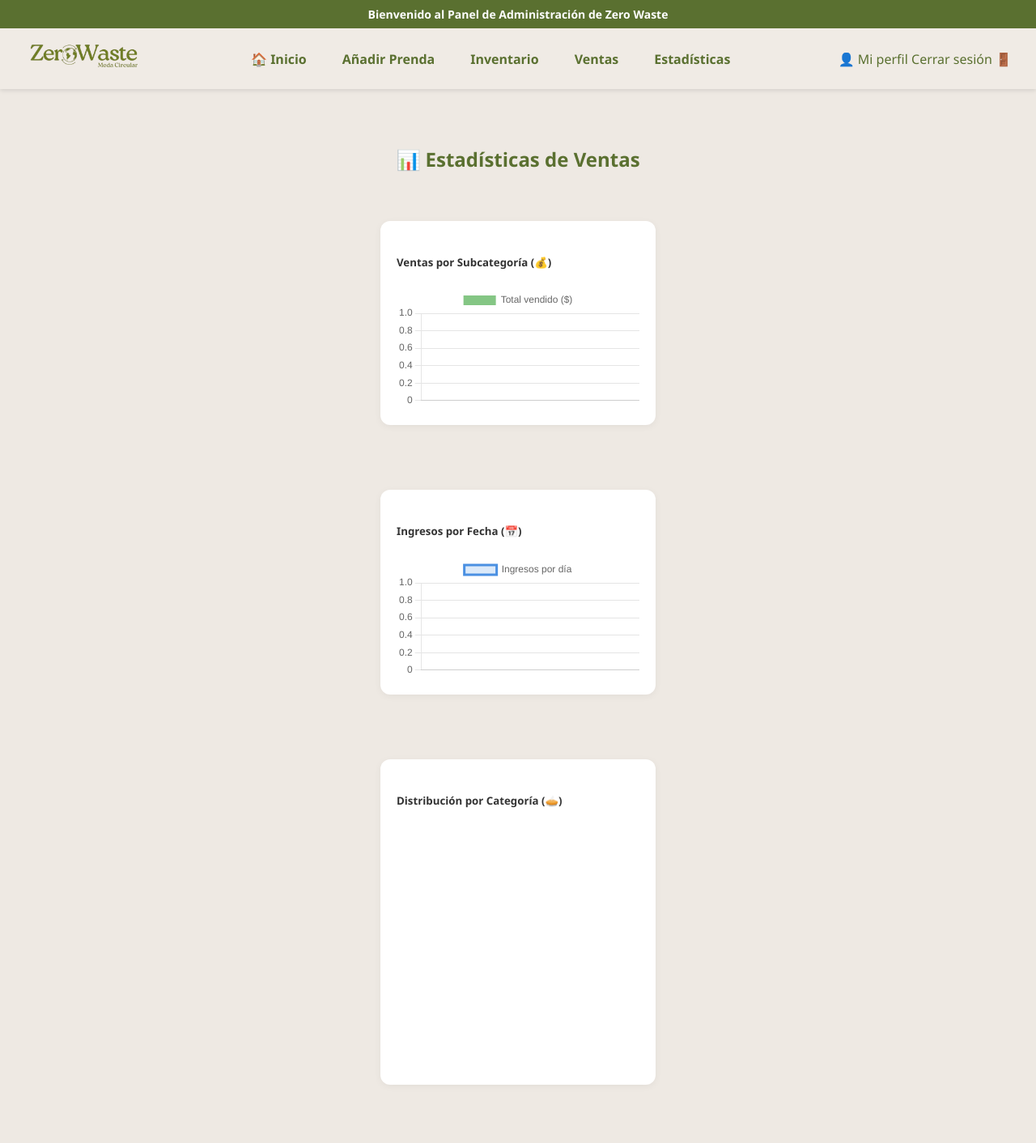
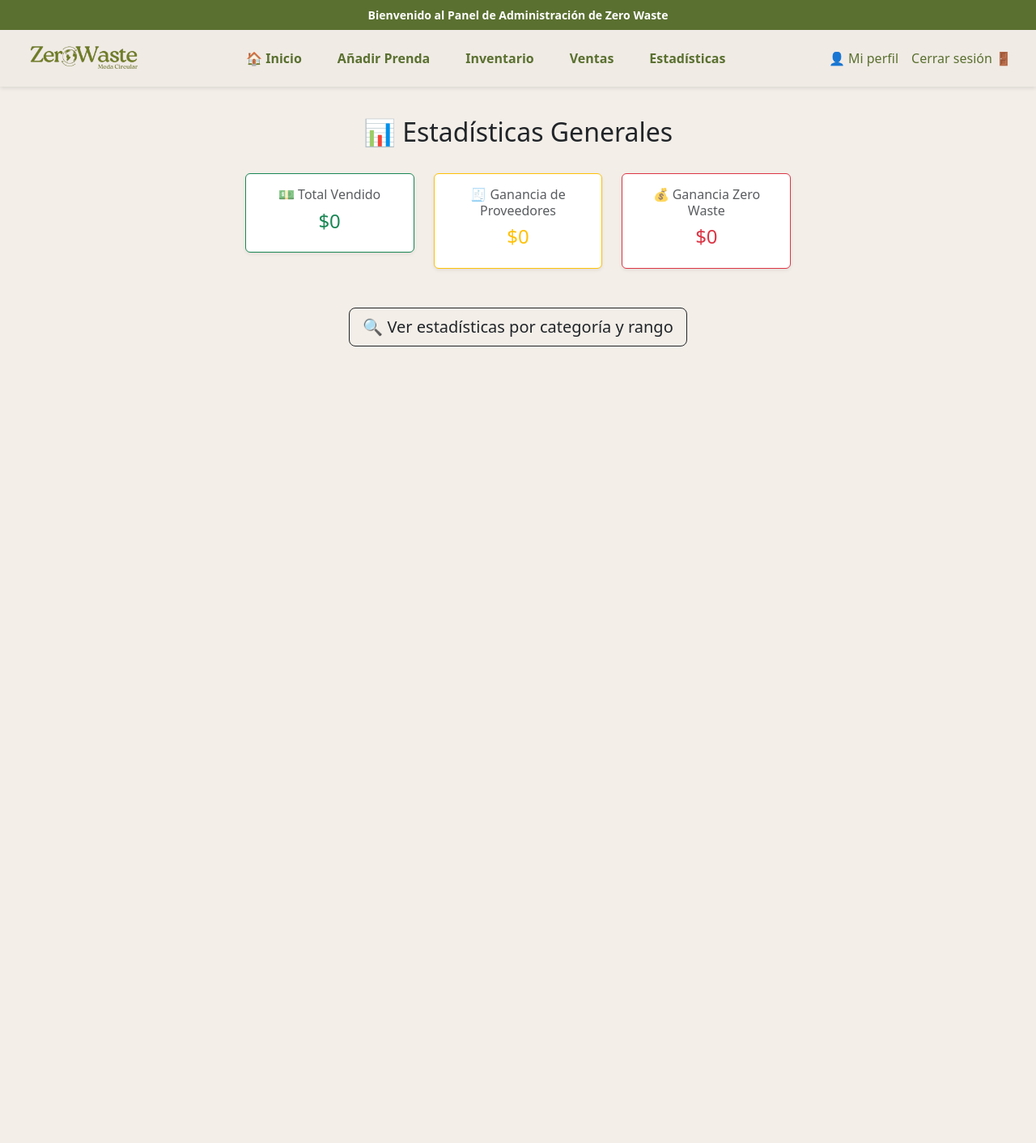
Before and after one commit to JJRodriguezz/ZeroWaste, a Django app: page /estadisticas/ in a window 1280 px wide. Shown: the whole page at 81% size. After the commit the page ends 428 px from the top, so only its background shows below. Run offline with Django 5.2, Linux system fonts and the light colour scheme; the visitor is signed in with stand-in values (Sample User, id 1); data that the repository does not hold is empty; a map, chart or similar area stays blank.

Commit message:
🎨 Ajustes visuales en estadísticas generales y corrección de tarjetas

```diff
--- a/inventory/templates/estadisticas.html
+++ b/inventory/templates/estadisticas.html
@@ -1,11 +1,12 @@
-{% load static %}
+{% load static humanize %}
 <!DOCTYPE html>
 <html lang="es">
 <head>
     <meta charset="UTF-8">
-    <title>Estadísticas de Ventas | Zero Waste</title>
+    <title>Estadísticas | Zero Waste</title>
     <script src="https://cdn.jsdelivr.net/npm/chart.js"></script>
     <link rel="stylesheet" href="{% static 'inventory/css/admin_dashboard.css' %}">
+    <link href="https://cdn.jsdelivr.net/npm/bootstrap@5.3.0/dist/css/bootstrap.min.css" rel="stylesheet">
     <style>
         .chart-container {
             max-width: 900px;
@@ -15,51 +16,58 @@
             border-radius: 12px;
             box-shadow: 0 2px 10px rgba(0,0,0,0.05);
         }
-        h2 { text-align: center; margin-top: 60px; }
+        body {
+            background-color: #f3eee8;
+        }
+
     </style>
 </head>
 <body>
 {% include 'navbar_admin.html' %}
+<main class="container">
+    <h2 class="text-center mt-4">📊 Estadísticas Generales</h2>
 
-    <main class="container-fluid">
-        <h2>📊 Estadísticas de Ventas</h2>
-
-        <div class="chart-container">
-            <h5 class="text-center">Ventas por Subcategoría (💰)</h5>
-            <canvas id="subcategoriaChart"></canvas>
+    <!-- Tarjetas resumen -->
+    <div class="row text-center mb-5 mt-4 justify-content-center">
+        <div class="col-md-4">
+            <div class="card p-3 shadow-sm border-success">
+                <h6 class="text-muted">💵 Total Vendido</h6>
+                <h4 class="text-success">${{ total_ventas|floatformat:0|intcomma }}</h4>
+            </div>
+        </div>
+        <div class="col-md-4">
+            <div class="card p-3 shadow-sm border-warning">
+                <h6 class="text-muted">🧾 Ganancia de Proveedores</h6>
+                <h4 class="text-warning">${{ ganancia_proveedores|floatformat:0|intcomma }}</h4>
+            </div>
+        </div>
+        <div class="col-md-4">
+            <div class="card p-3 shadow-sm border-danger">
+                <h6 class="text-muted">💰 Ganancia Zero Waste</h6>
+                <h4 class="text-danger">${{ ganancia_zero_waste|floatformat:0|intcomma }}</h4>
+            </div>
+        </div>
     </div>
 
+    <!-- Botón para ver estadísticas filtradas -->
+    <div class="text-center mb-5">
+        <a href="{% url 'ver_estadisticas_filtradas' %}" class="btn btn-outline-dark btn-lg">
+            🔍 Ver estadísticas por categoría y rango
+        </a>
+    </div>
+
+    <!-- Gráfica de ingresos por fecha -->
+    {% if ventas_fecha %}
     <div class="chart-container">
         <h5 class="text-center">Ingresos por Fecha (📅)</h5>
         <canvas id="fechaChart"></canvas>
     </div>
-
-        <div class="chart-container">
-            <h5 class="text-center">Distribución por Categoría (🥧)</h5>
-            <canvas id="categoriaChart"></canvas>
-        </div>
+    {% endif %}
 </main>
 
+<!-- SCRIPT PARA LA GRÁFICA -->
 <script>
-        // Gráfico de barras - Subcategoría
-        const subcatCtx = document.getElementById('subcategoriaChart').getContext('2d');
-        new Chart(subcatCtx, {
-            type: 'bar',
-            data: {
-                labels: [{% for item in ventas_subcat %}'{{ item.subcategoria__nombre }}',{% endfor %}],
-                datasets: [{
-                    label: 'Total vendido ($)',
-                    data: [{% for item in ventas_subcat %}{{ item.total|floatformat:0 }},{% endfor %}],
-                    backgroundColor: '#84c684'
-                }]
-            },
-            options: {
-                responsive: true,
-                scales: { y: { beginAtZero: true } }
-            }
-        });
-
-        // Gráfico de línea - Fecha
+{% if ventas_fecha %}
 const fechaCtx = document.getElementById('fechaChart').getContext('2d');
 new Chart(fechaCtx, {
     type: 'line',
@@ -68,8 +76,8 @@
         datasets: [{
             label: 'Ingresos por día',
             data: [{% for item in ventas_fecha %}{{ item.total|floatformat:0 }},{% endfor %}],
-                    borderColor: '#4a90e2',
-                    backgroundColor: 'rgba(74, 144, 226, 0.2)',
+            borderColor: '#2980b9',
+            backgroundColor: 'rgba(41, 128, 185, 0.2)',
             fill: true,
             tension: 0.3
         }]
@@ -79,22 +87,7 @@
         scales: { y: { beginAtZero: true } }
     }
 });
-
-        // Gráfico de pastel - Categoría
-        const catCtx = document.getElementById('categoriaChart').getContext('2d');
-        new Chart(catCtx, {
-            type: 'pie',
-            data: {
-                labels: [{% for item in ventas_categoria %}'{{ item.subcategoria__categoria__nombre }}',{% endfor %}],
-                datasets: [{
-                    data: [{% for item in ventas_categoria %}{{ item.total|floatformat:0 }},{% endfor %}],
-                    backgroundColor: ['#f9ca24', '#f0932b', '#eb4d4b', '#6ab04c', '#7ed6df']
-                }]
-            },
-            options: {
-                responsive: true
-            }
-        });
+{% endif %}
 </script>
 </body>
 </html>
```
Lines whose indentation alone changed are shown as unchanged.
